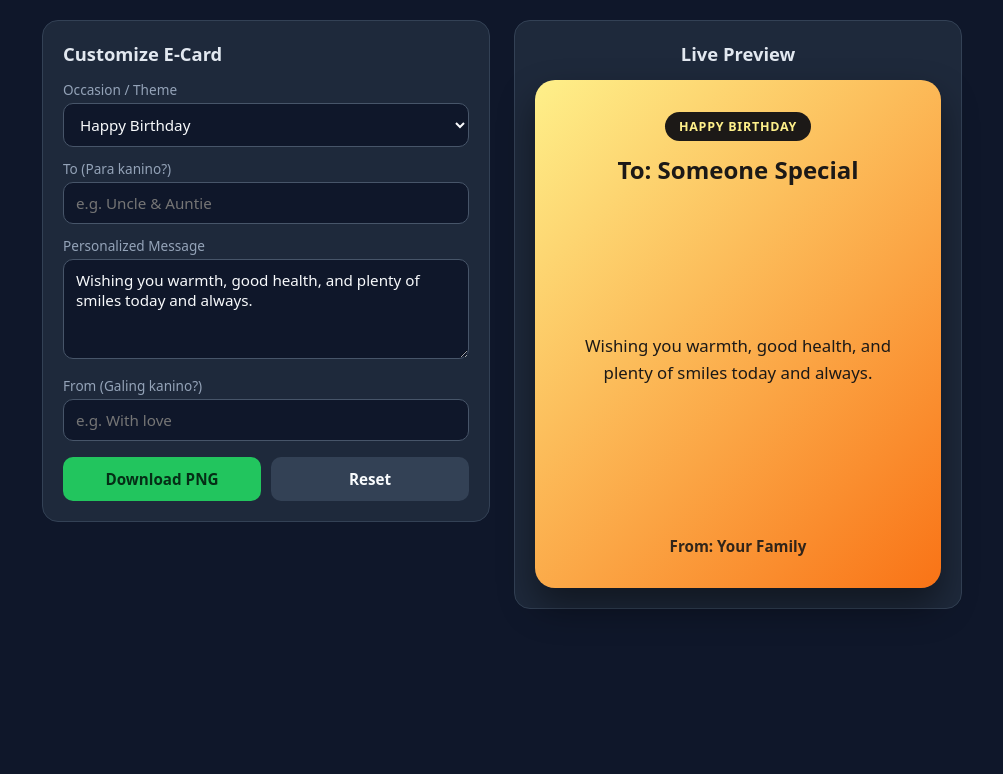
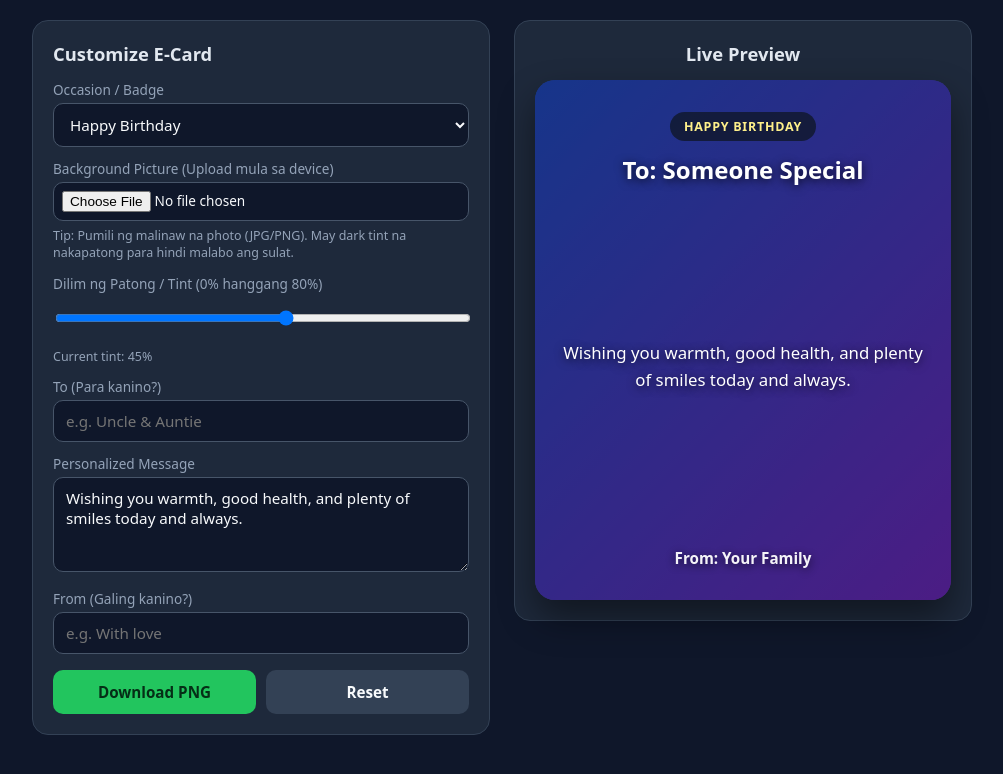
Before and after one commit to carbidoodles2026/ecardpractice, a plain HTML site: page index.html in a window 1280 px wide. Both pictures are taken after a click on the button "Reset". Shown: the whole page, without its empty margins (138-1141 px from the left). Drawn offline with Linux system fonts and the light colour scheme.

Commit message:
Enhance E-Card Studio with photo upload and tint
Updated title and adjusted styles for container and card elements. Added new input fields for photo upload and tint adjustment, and modified JavaScript functions for handling uploads and rendering.

```diff
--- a/index.html
+++ b/index.html
@@ -3,9 +3,8 @@
 <head>
     <meta charset="UTF-8">
     <meta name="viewport" content="width=device-width, initial-scale=1.0">
-    <title>Practice E-Card Studio</title>
+    <title>Practice E-Card Studio (Photo Background)</title>
     <style>
-        /* 1. PINTURA AT LAYOUT (CSS) */
         * {
             box-sizing: border-box;
             font-family: system-ui, -apple-system, sans-serif;
@@ -22,14 +21,13 @@
 
         .container {
             width: 100%;
-            max-width: 920px;
+            max-width: 940px;
             display: grid;
             grid-template-columns: 1fr 1fr;
             gap: 24px;
             align-items: start;
         }
 
-        /* Sa maliit na screen (tulad ng phone), magiging isang column na lang */
         @media (max-width: 768px) {
             .container {
                 grid-template-columns: 1fr;
@@ -67,9 +65,21 @@
             font-size: 0.95rem;
         }
 
+        input[type="file"] {
+            padding: 8px;
+            font-size: 0.85rem;
+        }
+
         textarea {
-            min-height: 100px;
+            min-height: 95px;
             resize: vertical;
+        }
+
+        .hint {
+            font-size: 0.78rem;
+            color: #94a3b8;
+            margin-top: 6px;
+            line-height: 1.4;
         }
 
         .btn-row {
@@ -107,7 +117,7 @@
             background: #475569;
         }
 
-        /* Preview Card */
+        /* Card Preview */
         .preview-wrap {
             display: flex;
             flex-direction: column;
@@ -124,7 +134,29 @@
             justify-content: space-between;
             text-align: center;
             box-shadow: 0 18px 36px rgba(0, 0, 0, 0.45);
-            transition: all 0.25s ease;
+            position: relative;
+            overflow: hidden;
+            background-size: cover;
+            background-position: center;
+        }
+
+        /* Manipis na patong sa ibabaw ng picture para mabasa nang malinaw ang text */
+        .card-overlay {
+            position: absolute;
+            inset: 0;
+            background: rgba(15, 23, 42, 0.45);
+            z-index: 1;
+        }
+
+        .card-content {
+            position: relative;
+            z-index: 2;
+            height: 100%;
+            display: flex;
+            flex-direction: column;
+            justify-content: space-between;
+            color: #ffffff;
+            text-shadow: 0 2px 10px rgba(0, 0, 0, 0.75);
         }
 
         .badge {
@@ -136,6 +168,9 @@
             letter-spacing: 0.06em;
             text-transform: uppercase;
             margin: 0 auto;
+            background: rgba(15, 23, 42, 0.8);
+            color: #fef08a;
+            text-shadow: none;
         }
 
         .card-to {
@@ -155,49 +190,31 @@
         .card-from {
             font-size: 0.95rem;
             font-weight: 600;
-            opacity: 0.9;
+            opacity: 0.95;
         }
-
-        /* Mga Kulay / Theme */
-        .theme-birthday {
-            background: linear-gradient(135deg, #fef08a 0%, #f97316 100%);
-            color: #1c1917;
-        }
-        .theme-birthday .badge { background: #1c1917; color: #fef08a; }
-
-        .theme-holiday {
-            background: linear-gradient(135deg, #14532d 0%, #991b1b 100%);
-            color: #fefce8;
-        }
-        .theme-holiday .badge { background: #fef08a; color: #14532d; }
-
-        .theme-thinking {
-            background: linear-gradient(135deg, #e0f2fe 0%, #bae6fd 50%, #ddd6fe 100%);
-            color: #1e293b;
-        }
-        .theme-thinking .badge { background: #2563eb; color: #ffffff; }
-
-        .theme-thanks {
-            background: linear-gradient(135deg, #fce7f3 0%, #fbcfe8 100%);
-            color: #4a044e;
-        }
-        .theme-thanks .badge { background: #831843; color: #fdf2f8; }
     </style>
 </head>
 <body>
-    <!-- 2. ANG MGA BAGAY NA NAKIKITA SA SCREEN (HTML) -->
     <div class="container">
-        <!-- Kaliwa: Dito mag-e-edit -->
+        <!-- Kaliwa: Controls -->
         <div class="panel">
             <h2>Customize E-Card</h2>
 
-            <label for="themeInput">Occasion / Theme</label>
+            <label for="themeInput">Occasion / Badge</label>
             <select id="themeInput" onchange="renderCard()">
                 <option value="birthday">Happy Birthday</option>
                 <option value="holiday">Holiday / Season's Greetings</option>
                 <option value="thinking">Thinking of You</option>
                 <option value="thanks">Thank You</option>
             </select>
+
+            <label for="photoInput">Background Picture (Upload mula sa device)</label>
+            <input type="file" id="photoInput" accept="image/*" onchange="handlePhotoUpload(event)">
+            <div class="hint">Tip: Pumili ng malinaw na photo (JPG/PNG). May dark tint na nakapatong para hindi malabo ang sulat.</div>
+
+            <label for="tintInput">Dilim ng Patong / Tint (0% hanggang 80%)</label>
+            <input type="range" id="tintInput" min="0" max="80" value="45" oninput="renderCard()">
+            <div class="hint">Current tint: <span id="tintValue">45%</span></div>
 
             <label for="toInput">To (Para kanino?)</label>
             <input type="text" id="toInput" placeholder="e.g. Uncle & Auntie" oninput="renderCard()">
@@ -214,10 +231,12 @@
             </div>
         </div>
 
-        <!-- Kanan: Live preview ng card -->
+        <!-- Kanan: Live Preview -->
         <div class="panel preview-wrap">
             <h2>Live Preview</h2>
-            <div id="cardPreview" class="card theme-birthday">
+            <div id="cardPreview" class="card">
+                <div id="cardOverlay" class="card-overlay"></div>
+                <div class="card-content">
                     <div>
                         <div id="cardBadge" class="badge">Happy Birthday</div>
                         <div id="cardTo" class="card-to">To: Someone Special</div>
@@ -227,9 +246,9 @@
                 </div>
             </div>
         </div>
+    </div>
 
     <script>
-        // 3. ANG UTAK / LOGIC (JAVASCRIPT)
         const themeLabels = {
             birthday: 'Happy Birthday',
             holiday: "Season's Greetings",
@@ -237,22 +256,46 @@
             thanks: 'Thank You'
         };
 
-        const palettes = {
-            birthday: { bg1: '#fef08a', bg2: '#f97316', text: '#1c1917', pillBg: '#1c1917', pillText: '#fef08a' },
-            holiday:  { bg1: '#14532d', bg2: '#991b1b', text: '#fefce8', pillBg: '#fef08a', pillText: '#14532d' },
-            thinking: { bg1: '#e0f2fe', bg2: '#ddd6fe', text: '#1e293b', pillBg: '#2563eb', pillText: '#ffffff' },
-            thanks:   { bg1: '#fce7f3', bg2: '#fbcfe8', text: '#4a044e', pillBg: '#831843', pillText: '#fdf2f8' }
+        let uploadedImg = null; // Dito natin itatago ang na-upload na Image object
+
+        // Kapag pumili ng picture ang user mula sa device
+        function handlePhotoUpload(event) {
+            const file = event.target.files[0];
+            if (!file) return;
+
+            const reader = new FileReader();
+            reader.onload = function(e) {
+                const img = new Image();
+                img.onload = function() {
+                    uploadedImg = img;
+                    renderCard();
                 };
+                img.src = e.target.result;
+            };
+            reader.readAsDataURL(file);
+        }
 
-        // Ina-update ang preview card habang may binabago ka
         function renderCard() {
             const theme = document.getElementById('themeInput').value;
             const toVal = document.getElementById('toInput').value.trim();
             const msgVal = document.getElementById('msgInput').value.trim();
             const fromVal = document.getElementById('fromInput').value.trim();
+            const tint = parseInt(document.getElementById('tintInput').value, 10) || 0;
+
+            document.getElementById('tintValue').innerText = `${tint}%`;
 
             const card = document.getElementById('cardPreview');
-            card.className = `card theme-${theme}`;
+            const overlay = document.getElementById('cardOverlay');
+
+            if (uploadedImg) {
+                card.style.backgroundImage = `url('${uploadedImg.src}')`;
+                card.style.backgroundColor = '#1e293b';
+            } else {
+                card.style.backgroundImage = 'none';
+                card.style.background = 'linear-gradient(135deg, #1d4ed8 0%, #7e22ce 100%)';
+            }
+
+            overlay.style.background = `rgba(15, 23, 42, ${tint / 100})`;
 
             document.getElementById('cardBadge').innerText = themeLabels[theme] || 'Greeting Card';
             document.getElementById('cardTo').innerText = toVal ? `To: ${toVal}` : 'To: Someone Special';
@@ -260,16 +303,17 @@
             document.getElementById('cardFrom').innerText = fromVal ? `From: ${fromVal}` : 'From: Your Family';
         }
 
-        // Binabalik sa simula ang mga input
         function resetCard() {
+            uploadedImg = null;
+            document.getElementById('photoInput').value = '';
             document.getElementById('themeInput').value = 'birthday';
+            document.getElementById('tintInput').value = 45;
             document.getElementById('toInput').value = '';
             document.getElementById('msgInput').value = 'Wishing you warmth, good health, and plenty of smiles today and always.';
             document.getElementById('fromInput').value = '';
             renderCard();
         }
 
-        // Tumutulong mag-wrap ng mahabang text para hindi lumampas sa gilid ng PNG image
         function wrapText(ctx, text, x, y, maxWidth, lineHeight) {
             const paragraphs = text.split('\n');
             let currentY = y;
@@ -294,58 +338,84 @@
             });
         }
 
-        // Gumagawa at nagda-download ng PNG file
         function downloadCardPNG() {
             const theme = document.getElementById('themeInput').value;
             const toVal = document.getElementById('toInput').value.trim() || 'Someone Special';
             const msgVal = document.getElementById('msgInput').value.trim() || 'Your message goes here...';
             const fromVal = document.getElementById('fromInput').value.trim() || 'Your Family';
+            const tint = parseInt(document.getElementById('tintInput').value, 10) || 0;
             const badgeText = themeLabels[theme] || 'Greeting Card';
-            const pal = palettes[theme] || palettes.birthday;
 
             const canvas = document.createElement('canvas');
             canvas.width = 800;
             canvas.height = 1000;
             const ctx = canvas.getContext('2d');
 
-            // Background gradient
+            // 1. Iguhit ang background (picture kung meron, kung wala ay gradient)
+            if (uploadedImg) {
+                // Parang "background-size: cover" para hindi ma-stretch nang pangit ang picture
+                const imgRatio = uploadedImg.width / uploadedImg.height;
+                const canvasRatio = canvas.width / canvas.height;
+                let drawW, drawH, offsetX, offsetY;
+
+                if (imgRatio > canvasRatio) {
+                    drawH = canvas.height;
+                    drawW = imgRatio * drawH;
+                    offsetX = (canvas.width - drawW) / 2;
+                    offsetY = 0;
+                } else {
+                    drawW = canvas.width;
+                    drawH = drawW / imgRatio;
+                    offsetX = 0;
+                    offsetY = (canvas.height - drawH) / 2;
+                }
+                ctx.drawImage(uploadedImg, offsetX, offsetY, drawW, drawH);
+            } else {
                 const grad = ctx.createLinearGradient(0, 0, canvas.width, canvas.height);
-            grad.addColorStop(0, pal.bg1);
-            grad.addColorStop(1, pal.bg2);
+                grad.addColorStop(0, '#1d4ed8');
+                grad.addColorStop(1, '#7e22ce');
                 ctx.fillStyle = grad;
                 ctx.fillRect(0, 0, canvas.width, canvas.height);
+            }
 
-            // Badge box sa taas
-            ctx.fillStyle = pal.pillBg;
+            // 2. Dark overlay tint para litaw ang text
+            ctx.fillStyle = `rgba(15, 23, 42, ${tint / 100})`;
+            ctx.fillRect(0, 0, canvas.width, canvas.height);
+
+            // 3. Badge box
+            ctx.fillStyle = 'rgba(15, 23, 42, 0.82)';
             ctx.beginPath();
             ctx.roundRect(220, 90, 360, 56, 28);
             ctx.fill();
 
-            ctx.fillStyle = pal.pillText;
+            ctx.fillStyle = '#fef08a';
             ctx.font = 'bold 24px system-ui, sans-serif';
             ctx.textAlign = 'center';
             ctx.textBaseline = 'middle';
             ctx.fillText(badgeText.toUpperCase(), 400, 118);
 
-            // "To" text
-            ctx.fillStyle = pal.text;
+            // 4. Text sa ibabaw
+            ctx.fillStyle = '#ffffff';
+            ctx.shadowColor = 'rgba(0, 0, 0, 0.75)';
+            ctx.shadowBlur = 10;
+
             ctx.font = 'bold 42px system-ui, sans-serif';
             ctx.fillText(`To: ${toVal}`, 400, 240);
 
-            // Message text sa gitna
             ctx.font = '500 32px system-ui, sans-serif';
             wrapText(ctx, msgVal, 400, 390, 640, 48);
 
-            // "From" text sa ibaba
             ctx.font = '600 28px system-ui, sans-serif';
             ctx.fillText(`From: ${fromVal}`, 400, 860);
 
-            // Trigger download
             const link = document.createElement('a');
             link.download = `ecard-${theme}.png`;
             link.href = canvas.toDataURL('image/png');
             link.click();
         }
+
+        // Unang render pagbukas
+        renderCard();
     </script>
 </body>
 </html>
```
Lines whose indentation alone changed are shown as unchanged.
